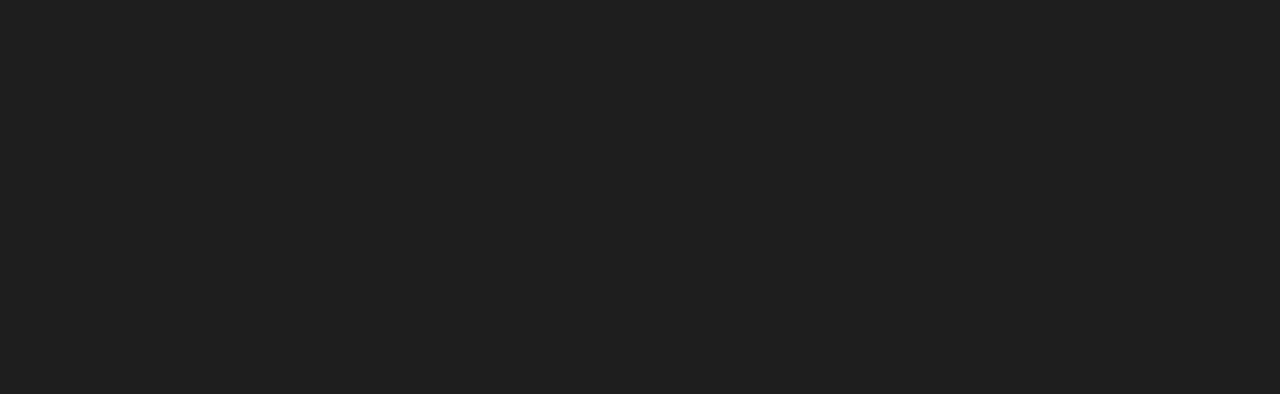
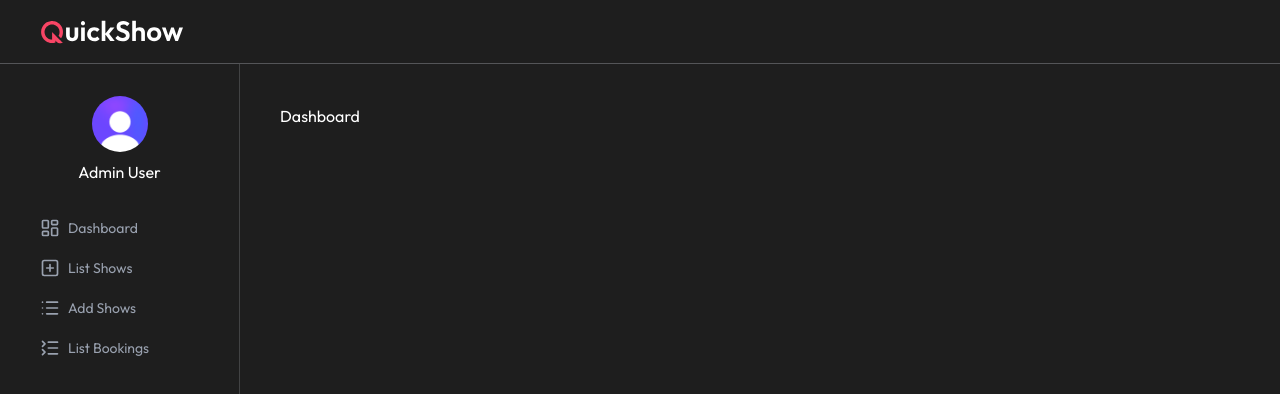
Before and after one commit to MPDSamaranayake/QuickShow, a React (Vite) app in the folder client/: page /admin in a window 1280 px wide. Before the commit this address had no page. Shown: the top 394 px of the page. Built offline with nearby package versions, Linux system fonts and the light colour scheme.

Commit message:
feat: add admin panel components including Layout, Navbar, Sidebar, and pages for managing shows and bookings

```diff
--- a/client/src/App.jsx
+++ b/client/src/App.jsx
@@ -9,6 +9,11 @@
 import Favourite from "./pages/Favourite"
 import { Toaster} from "react-hot-toast"
 import Footer from "./components/Footer"
+import Layout from "./pages/admin/Layout"
+import Dashboard from "./pages/admin/Dashboard"
+import AddShows from "./pages/admin/AddShows"
+import ListShows from "./pages/admin/ListShows"
+import ListBookings from "./pages/admin/ListBookings"
 
 const App = () => {
 
@@ -26,6 +31,12 @@
         <Route path="/my-bookings" element={<MyBookings />} />
         <Route path="/favourites" element={<Favourite />} />
         <Route path="/favourite" element={<Favourite />} />
+        <Route path="/admin/*" element={<Layout />} >
+          <Route index element={<Dashboard />} />
+          <Route path="add-shows" element={<AddShows />} />
+          <Route path="list-shows" element={<ListShows />} />
+          <Route path="list-bookings" element={<ListBookings />} />
+        </Route>
       </Routes>
       {!isAdminRoute && <Footer />}
     </>
--- /dev/null
+++ b/client/src/components/admin/AdminNavbar.jsx
@@ -0,0 +1,15 @@
+import React from 'react'
+import { Link } from 'react-router-dom'
+import { assets } from '../../assets/assets'
+
+const AdminNavbar = () => {
+  return (
+    <div className='flex items-center justify-start px-6 md:px-10 h-16 border-b border-gray-300/30 w-full'>
+      <Link to="/">
+        <img src={assets.logo} alt="Logo" className='w-36 h-auto' />
+      </Link>
+    </div>
+  )
+}
+
+export default AdminNavbar
--- /dev/null
+++ b/client/src/components/admin/AdminSidebar.jsx
@@ -0,0 +1,49 @@
+import React from 'react'
+import { assets } from '../../assets/assets'
+import { NavLink } from 'react-router-dom'
+import { LayoutDashboardIcon, ListCollapseIcon, ListIcon, PlusSquareIcon } from 'lucide-react'
+
+const AdminSidebar = () => {
+
+    const user = {
+        firstName: "Admin",
+        lastName: "User",
+        imageUrl: assets.profile,
+    }
+
+    const adminNavLinks = [
+        { name: 'Dashboard', path: '/admin/dashboard', icon: LayoutDashboardIcon },
+        { name: 'List Shows', path: '/admin/list-shows', icon: PlusSquareIcon },
+        { name: 'Add Shows', path: '/admin/add-shows', icon: ListIcon },
+        { name: 'List Bookings', path: '/admin/list-bookings', icon: ListCollapseIcon },
+    ]
+  return (
+    <div className='h-[calc(100vh-64px)] md:flex flex-col items-center pt-8 max-w-13 md:max-w-60 w-full border-r border-gray-300/20 text-sm'>
+        <img className='h-9 md:h-14 w-9 md:w-14 rounded-full mx-auto' src={user.imageUrl} alt="sidebar" />
+        <p className=' mt-2 text-base max-md:hidden'>{user.firstName} {user.lastName}</p>
+        <div className='w-full'>
+            {adminNavLinks.map((link, index) => (
+                <NavLink
+                    key={index}
+                    to={link.path}
+                    className={({ isActive }) => `relative flex items-center max-md:justify-center gap-2 w-full py-2.5 min-md:pl-10 first:mt-6 text-gray-400 ${isActive ? 'bg-primary/15 text-primary group' : ''}`}
+                >
+                    {({ isActive }) => (
+                        <>
+                            <link.icon className="w-5 h-5" />
+                            <p className='max-md:hidden'>{link.name}</p>
+                            <span className={`w-1.5 h-10 rounded right-0 absolute ${isActive ? 'bg-primary' : ''}`} />
+                        </>
+                    )}
+                </NavLink>
+            ))}
+
+        </div>
+
+
+
+    </div>
+  )
+}
+
+export default AdminSidebar
--- /dev/null
+++ b/client/src/pages/admin/AddShows.jsx
@@ -0,0 +1,9 @@
+import React from 'react'
+
+const AddShows = () => {
+	return (
+		<div>AddShows</div>
+	)
+}
+
+export default AddShows
--- /dev/null
+++ b/client/src/pages/admin/Dashboard.jsx
@@ -0,0 +1,9 @@
+import React from 'react'
+
+const Dashboard = () => {
+	return (
+		<div>Dashboard</div>
+	)
+}
+
+export default Dashboard
--- /dev/null
+++ b/client/src/pages/admin/Layout.jsx
@@ -0,0 +1,21 @@
+import React from 'react'
+import AdminNavbar from '../../components/admin/AdminNavbar'
+import AdminSidebar from '../../components/admin/AdminSidebar'
+import { Outlet } from 'react-router-dom'
+
+const Layout = () => {
+  return (
+    <>
+    <AdminNavbar />
+    <div className='flex'>
+        <AdminSidebar />
+        <div className='flex-1 px-4 py-10 md:px-10 h-[calc(100vh-64px)] overflow-y-auto'>
+            <Outlet />
+        </div>
+    </div>
+
+    </>
+  )
+}
+
+export default Layout
--- /dev/null
+++ b/client/src/pages/admin/ListBookings.jsx
@@ -0,0 +1,9 @@
+import React from 'react'
+
+const ListBookings = () => {
+	return (
+		<div>ListBookings</div>
+	)
+}
+
+export default ListBookings
--- /dev/null
+++ b/client/src/pages/admin/ListShows.jsx
@@ -0,0 +1,9 @@
+import React from 'react'
+
+const ListShows = () => {
+  return (
+    <div>ListShows</div>
+  )
+}
+
+export default ListShows
```
